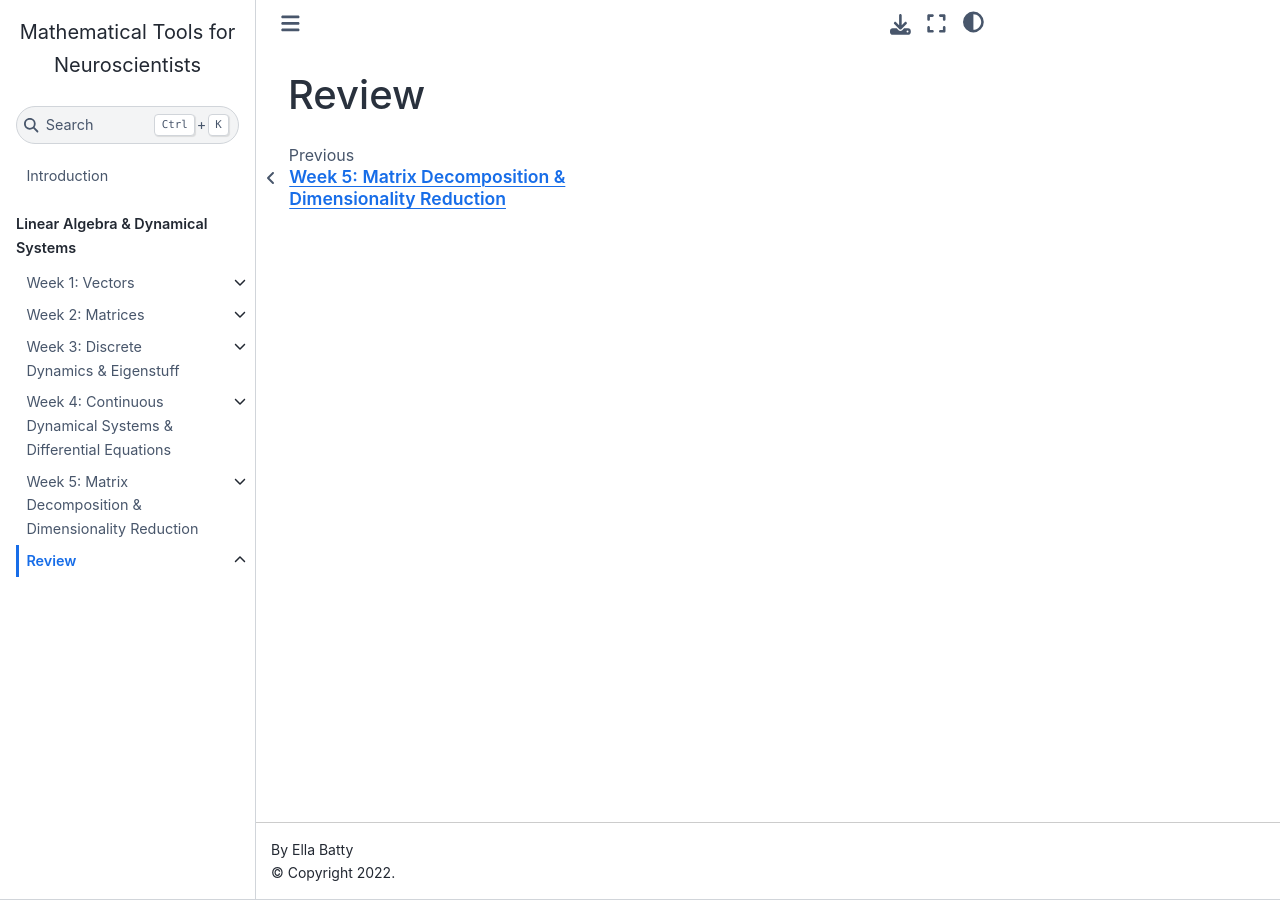
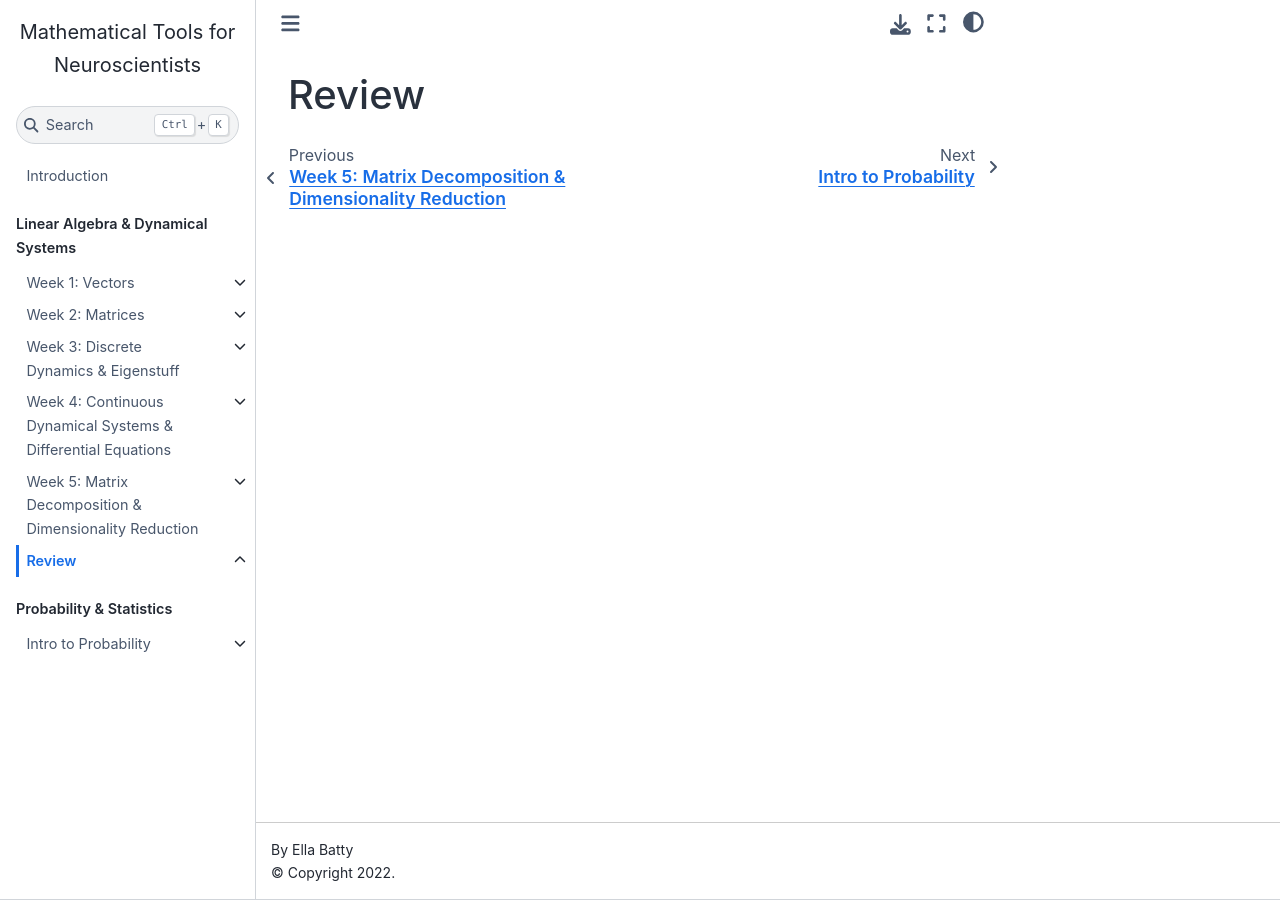
Before and after one commit to ebatty/MathToolsforNeuroscience, a Jupyter Book: the page built from LinearAlgebraReview/Overview.md, in a window 1280 px wide. Built offline with Jupyter Book 1.0.4 settings and Sphinx 7.4.7 and the Sphinx Book theme 1.1.4, drawn with Linux system fonts in a browser that asks for light colours; pages that are not in the unit, such as notebooks, are missing from menus.

Commit message:
Update _toc.yml

```diff
--- a/_toc.yml
+++ b/_toc.yml
@@ -48,3 +48,8 @@ parts:
     - file: LinearAlgebraReview/Overview.md
       sections:
       - file: LinearAlgebraReview/MathTools_Homework1.ipynb
+  - caption: Probability & Statistics
+    chapters:
+    - file: Week6/Overview.md
+      sections:
+      - file: Week6/Reading61.md
```
